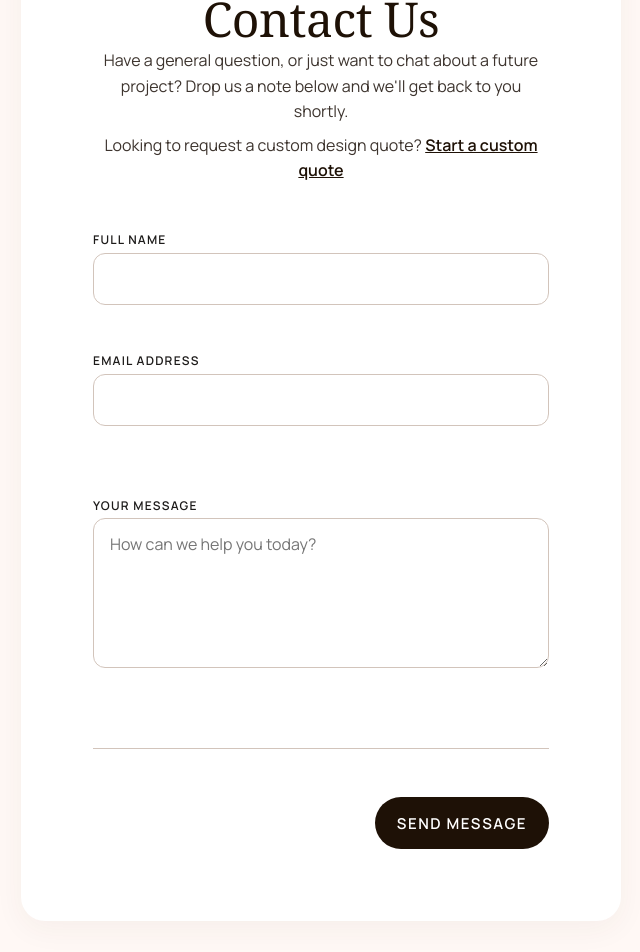
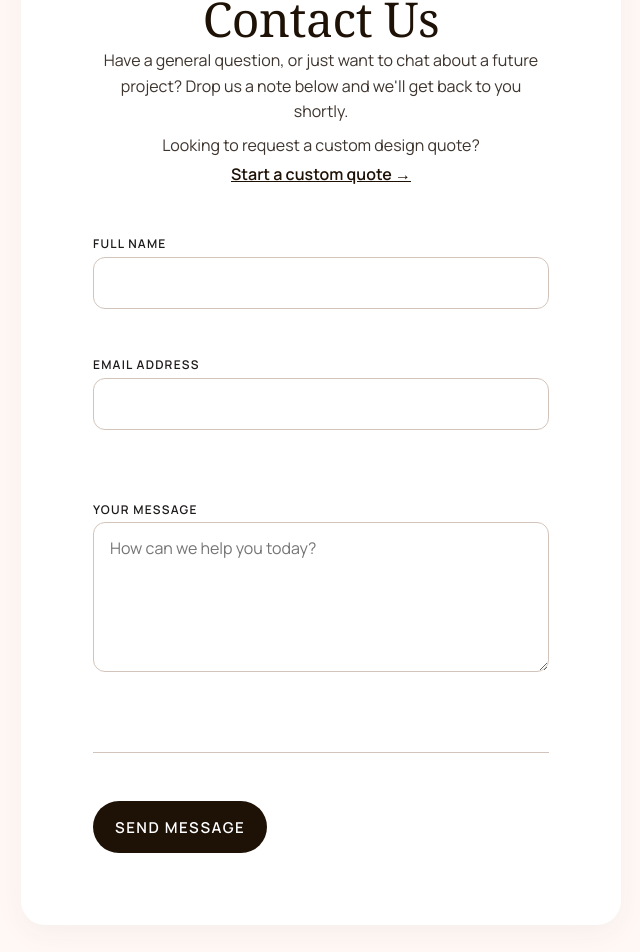
Before and after one commit to bhcustom/bh-custom-woodworks, a Next.js app: page /contact in a window 1280 px wide. Shown: the part 273-1225 px from the top of the page, without its empty margins (319-959 px from the left). Built offline with nearby package versions, Linux system fonts and the light colour scheme.

Commit message:
ux: left-align ContactForm submit button and wrap start quote link to own line

```diff
--- a/src/app/components/ContactForm.js
+++ b/src/app/components/ContactForm.js
@@ -61,7 +61,9 @@ export default function ContactForm() {
               Have a general question, or just want to chat about a future project? Drop us a note below and we'll get back to you shortly.
             </p>
             <p className="body-md" style={{ color: 'var(--on-surface-variant)', marginTop: '0.5rem' }}>
-              Looking to request a custom design quote?{' '}
+              Looking to request a custom design quote?
+            </p>
+            <p className="body-md" style={{ marginTop: '0.25rem' }}>
               <a
                 href="/quote"
                 style={{
@@ -70,7 +72,7 @@ export default function ContactForm() {
                   fontWeight: '600'
                 }}
               >
-                Start a custom quote
+                Start a custom quote &rarr;
               </a>
             </p>
           </div>
@@ -114,7 +116,7 @@ export default function ContactForm() {
               />
             </div>
 
-            <div className="quote-actions mt-xl" style={{ display: 'flex', justifyContent: 'flex-end', alignItems: 'center' }}>
+            <div className="quote-actions mt-xl" style={{ display: 'flex', justifyContent: 'flex-start', alignItems: 'center' }}>
               <button type="submit" className="btn btn-primary" disabled={isSubmitting}>
                 {isSubmitting ? 'Sending...' : 'Send Message'}
               </button>
```
